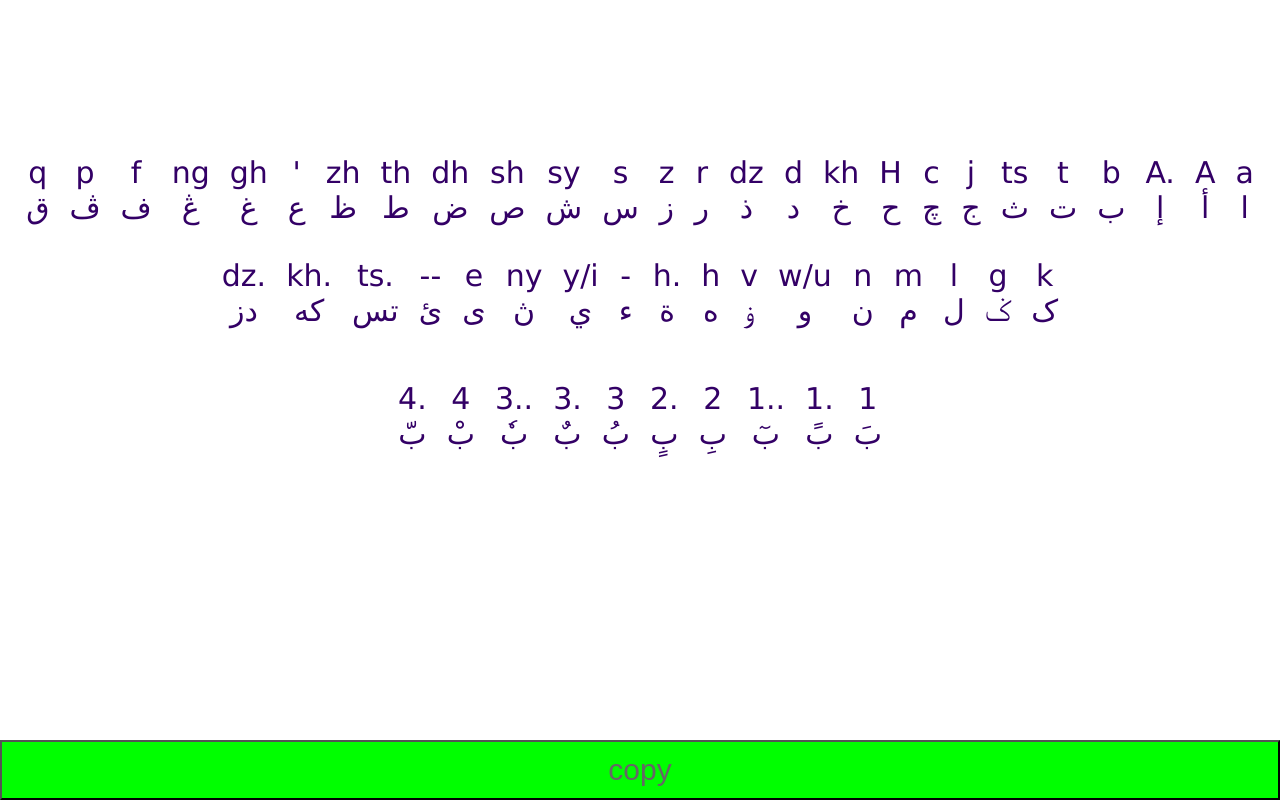
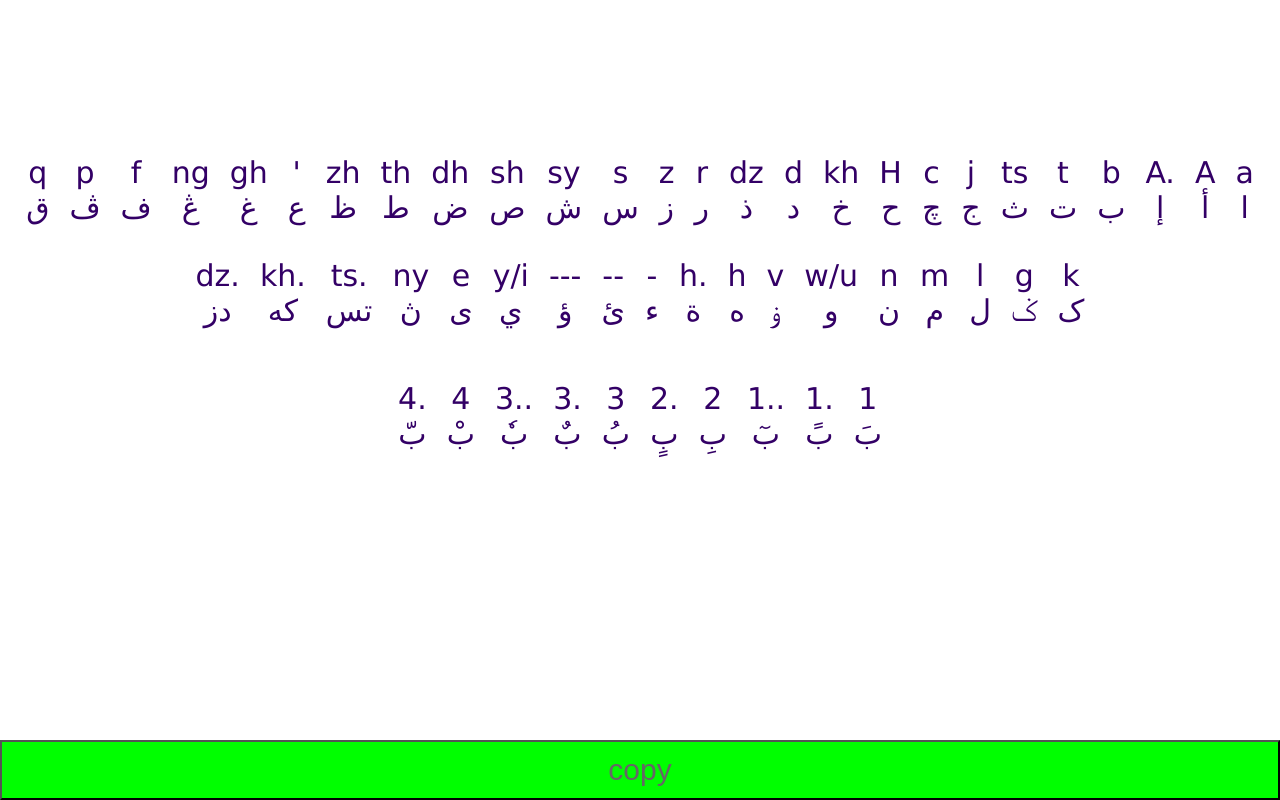
Before and after one commit to altilunium/jawiboard, a plain HTML site: page index.html in a window 1280 px wide. Drawn offline with Linux system fonts and the light colour scheme.

Commit message:
Add files via upload

```diff
--- a/carjaw.js
+++ b/carjaw.js
@@ -97,6 +97,8 @@ car = car.replace(/v/g, "ۏ");
 car = car.replace(/[yiîī]/g, "ي");
 car = car.replace(/e/g, "ى");
 car = car.replace(/ء-/g, "ئ");
+car = car.replace(/ئ-/g, "ؤ");
+
 car = car.replace(/-/g, "ء");
 
 car = car.replace(/ʾ/g, "ء");
--- a/index.html
+++ b/index.html
@@ -165,10 +165,11 @@ textarea.addEventListener("keyup", () => {
 <div>h<br>ه</div>
 <div>h.<br>ة</div>
 <div>-<br>ء</div>
+<div>--<br>ئ</div>
+<div>---<br>ؤ</div>
 <div>y/i<br>ي</div>
+<div>e<br>ى</div>
 <div>ny<br>ڽ</div>
-<div>e<br>ى</div>
-<div>--<br>ئ</div>
 <div>ts.<br>تس</div>
 <div>kh.<br>که</div>
 <div>dz.<br>دز</div>
```
